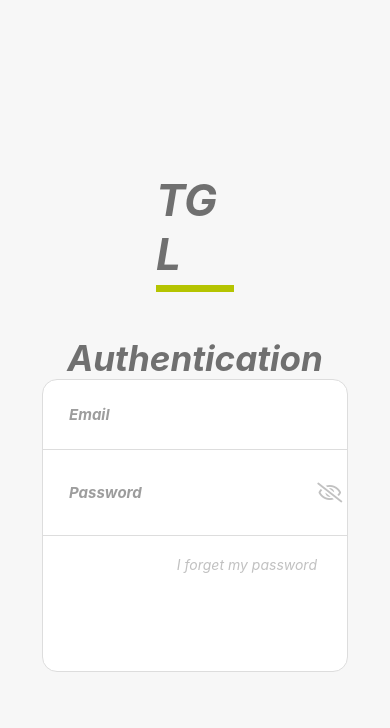
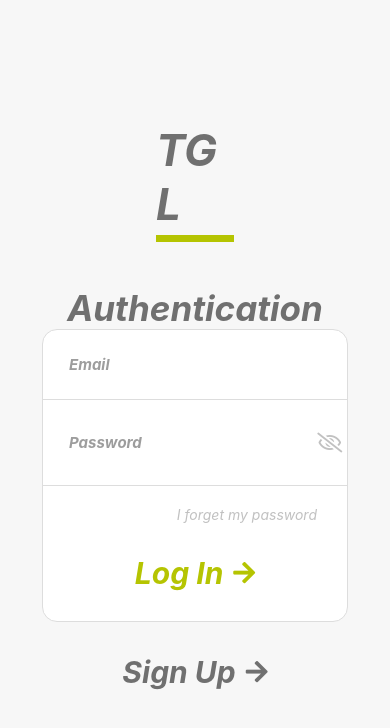
Before and after one commit to Danielbb21/react-native-prova, a React Native app: screen /Home in a window 390 px wide. Shown: the top 728 px of the page. Built offline with nearby package versions, Linux system fonts and the light colour scheme.

Commit message:
Finished style of the Authentication page

```diff
--- a/Components/Logo.tsx
+++ b/Components/Logo.tsx
@@ -27,9 +27,9 @@ const styles = StyleSheet.create({
     fontWeight: "bold",
     fontStyle: "italic",
     color: PRIMARY_COLOR,
-    borderBottomColor: BORDER_COLOR,
     borderBottomWidth: 7,
     paddingBottom: 4,
+    borderBottomColor: BORDER_COLOR,
   },
   container: {
     flex: 1,
--- a/Components/SignIn.tsx
+++ b/Components/SignIn.tsx
@@ -1,22 +1,34 @@
 import { useNavigation } from "@react-navigation/core";
 import React, { useState } from "react";
-import { View, Text, StyleSheet, TextInput } from "react-native";
-import {RootStackParamList} from '../Routes';
+import {
+  View,
+  Text,
+  StyleSheet,
+  TextInput,
+  TouchableOpacity,
+} from "react-native";
+import { RootStackParamList } from "../Routes";
 
 import Icon from "react-native-vector-icons/FontAwesome5";
 import { StackNavigationProp } from "@react-navigation/stack";
-type authScreenProp = StackNavigationProp<RootStackParamList, 'Home'>;
+import { colors } from "../utils/index";
+
+const { BORDER_COLOR, PRIMARY_COLOR } = colors;
+type authScreenProp = StackNavigationProp<RootStackParamList, "Home">;
+
 const SignIn = () => {
   const [icon, setIcon] = useState<string>("eye-slash");
   const [hidePassword, setHidePassword] = useState<boolean>(true);
   const navigation = useNavigation<authScreenProp>();
-  console.log('Nav2', navigation);
+
   const showPasswordHandler = () => {
     icon !== "eye-slash"
       ? (setIcon("eye-slash"), setHidePassword(false))
       : (setIcon("eye"), setHidePassword(true));
   };
+
   return (
+    <View style = {{alignItems: 'center'}}>
     <View style={styles.main}>
       <TextInput
         autoCompleteType="email"
@@ -54,7 +66,26 @@ const SignIn = () => {
           onPress={showPasswordHandler}
         />
       </View>
-      <Text style={styles.forgetText} onPress={() => console.log('teste')}>I forget my password</Text>
+      <Text style={styles.forgetText} onPress={() => console.log("teste")}>
+        I forget my password
+      </Text>
+      <TouchableOpacity style={styles.signInButton}>
+        <View style={styles.SignInText}>
+          <View style ={{flexDirection: 'row', justifyContent: 'center', alignItems: 'center'}}>
+            <Text style={{ fontSize: 30, color: BORDER_COLOR, marginRight: 10, fontWeight: 'bold', fontStyle: 'italic' }}>Log In</Text>
+            <Icon name="arrow-right" size={25} color={BORDER_COLOR} />
+          </View>
+        </View>
+      </TouchableOpacity>
+    </View>
+    <TouchableOpacity style={styles.signInButton}>
+        <View style={styles.SignInText}>
+          <View style ={{flexDirection: 'row', justifyContent: 'center', alignItems: 'center'}}>
+            <Text style={{ fontSize: 30, color: PRIMARY_COLOR, marginRight: 10, fontWeight: 'bold', fontStyle: 'italic' }}>Sign Up</Text>
+            <Icon name="arrow-right" size={25} color={PRIMARY_COLOR} />
+          </View>
+        </View>
+      </TouchableOpacity>
     </View>
   );
 };
@@ -93,4 +124,16 @@ const styles = StyleSheet.create({
     marginTop: 20,
     marginRight: 30,
   },
+  signInButton: {
+    height: 100,
+
+    width: "100%",
+  },
+  SignInText: {
+    flexDirection: "row",
+    alignItems: "center",
+    height: "100%",
+
+    justifyContent: "center",
+  },
 });
```
